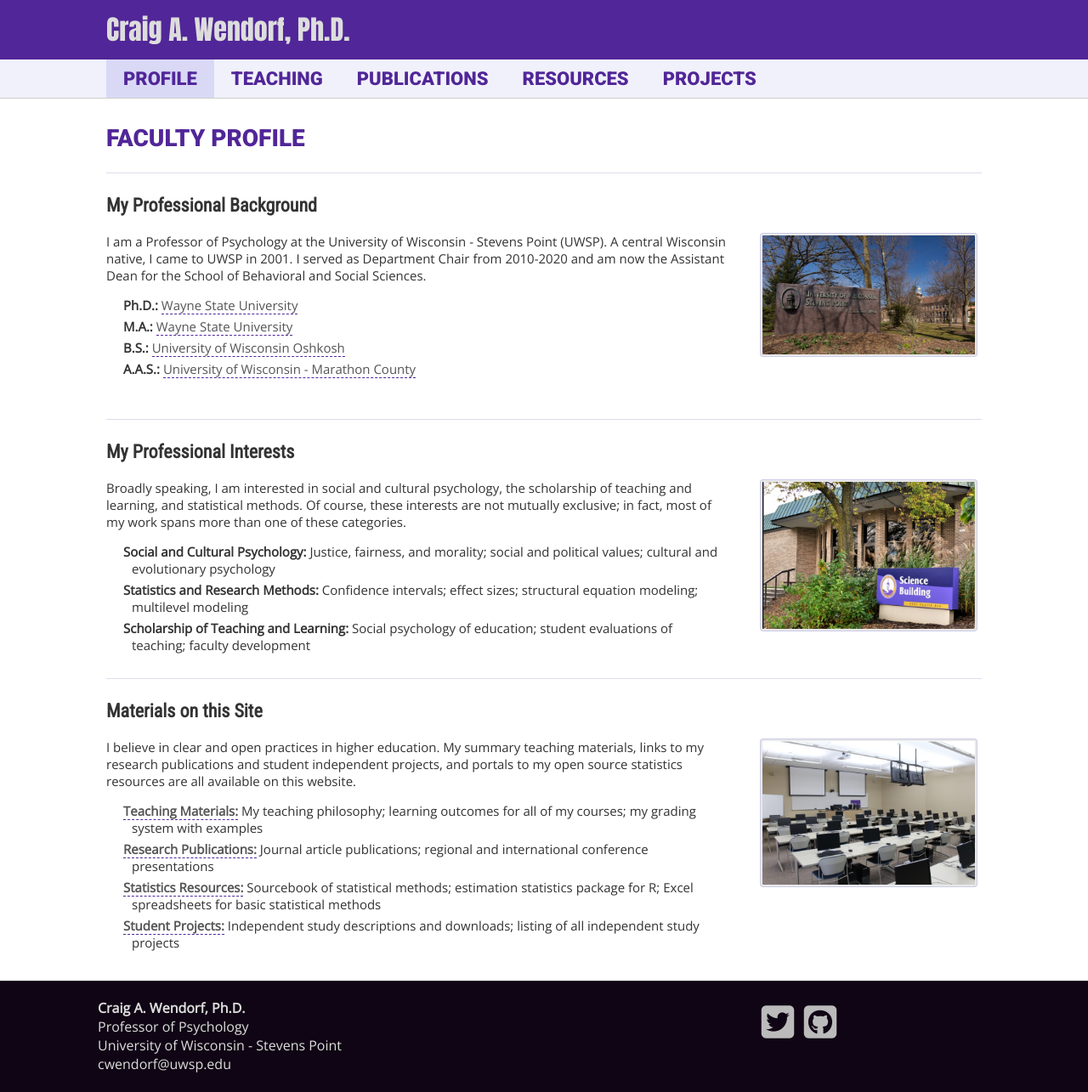
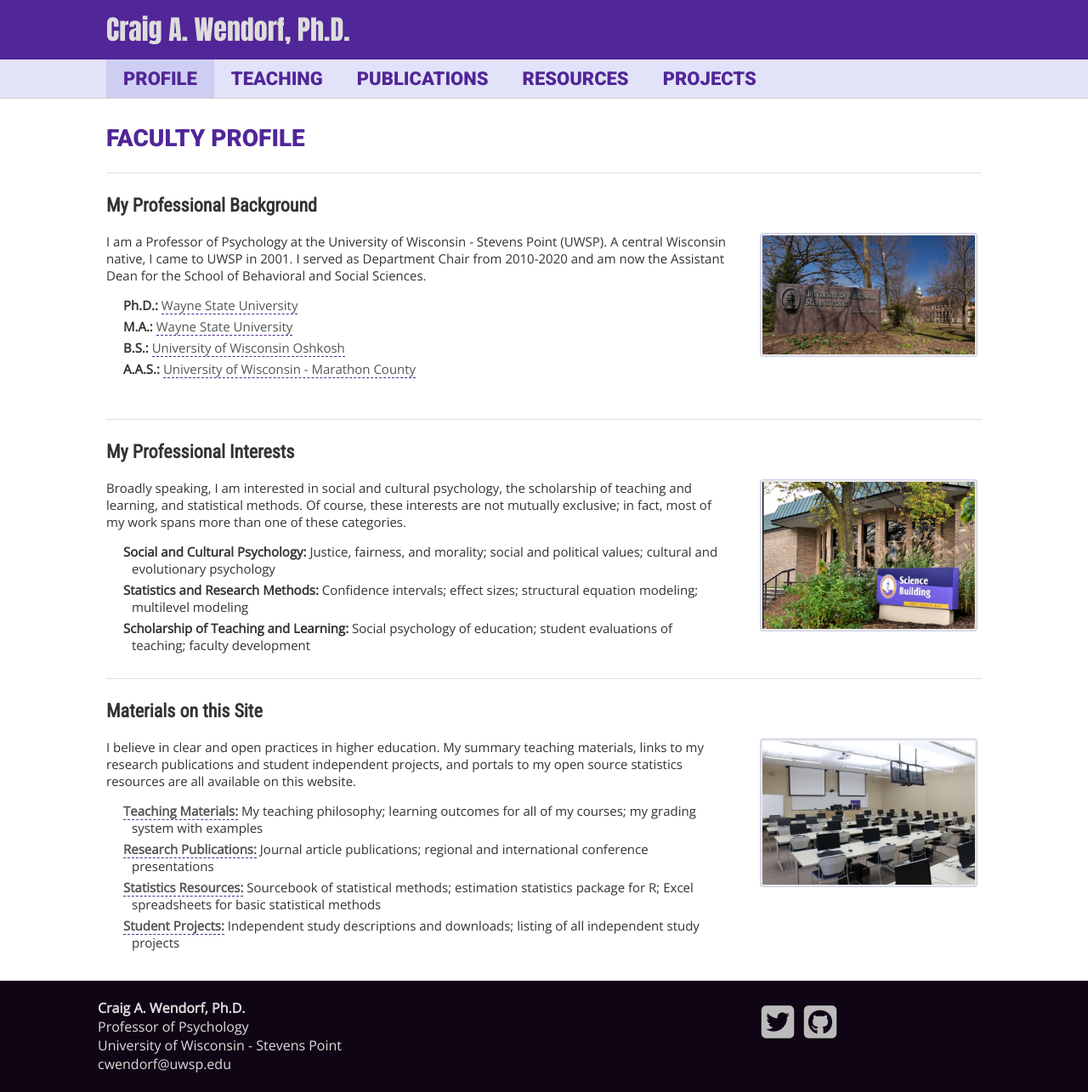
Before and after one commit to cwendorf/cwendorf.github.io, a Jekyll site: the page index.htm, which Jekyll copies as it is, in a window 1280 px wide. Shown: the whole page at 85% size. Built offline with Jekyll 4.4.1, drawn with Linux system fonts in a browser that asks for light colours; nearby versions of some CDN libraries; a style sheet for code colours, icons or effects is not loaded.

Commit message:
Update basic.css

```diff
--- a/assets/basic.css
+++ b/assets/basic.css
@@ -71,7 +71,7 @@ UL {
 
 #AreaContainer {
     font-family: 'Roboto';
-    background: rgba(160,160,230,.15);
+    background: rgba(160,160,230,.30);
     font-weight: bold;
 }
 #AreaContent LI {
```
